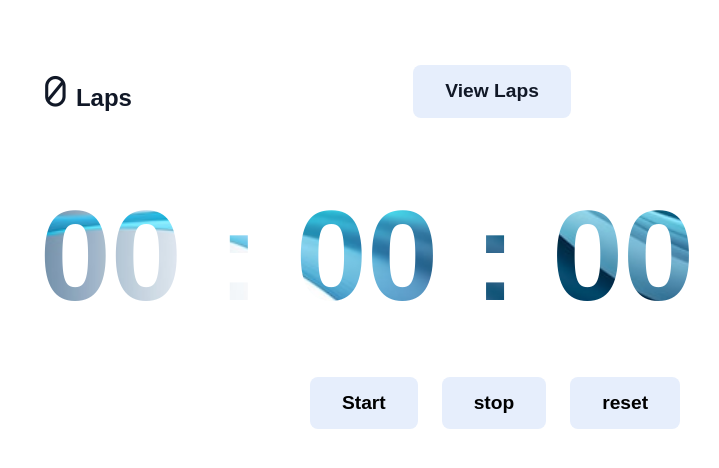
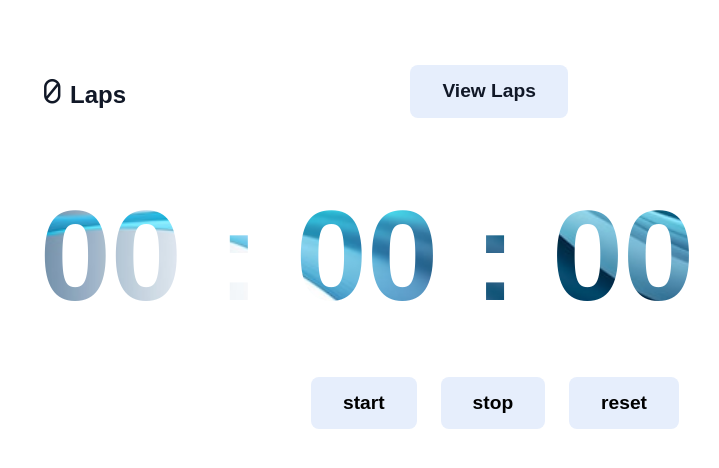
Before and after one commit to donalds6784/digital-stop-watch, a plain HTML site: page index.html in a window 1280 px wide. Both pictures are taken after a click on the button "reset". Shown: the part 174-642 px from the top of the page, 145-864 px from the left. Drawn offline with Linux system fonts and the light colour scheme.

Commit message:
Added a favicon and updated the lapCount value to use the updated Counter value, along with some other light modifications.

```diff
--- a/assets/scripts/app.js
+++ b/assets/scripts/app.js
@@ -106,7 +106,7 @@ const resetTimer = () => {
 	seconds.textContent = '00'
 	milliseconds.textContent = '00'
 	isTimerRunning = false
-	startBtn.textContent = 'Start'
+	lapCounter = 0
 
 	resetLaps()
 }
@@ -127,6 +127,15 @@ const lap = () => {
 }
 
 /*==========================================
+		Function to reset the laps
+==========================================*/
+
+const resetLaps = () => {
+	lapsList.innerHTML = ''
+	lapCount.textContent = `${lapCounter}`
+}
+
+/*==========================================
         Event listeners for the buttons
 ==========================================*/
 startBtn.addEventListener('click', () => {
@@ -144,15 +153,6 @@ lapBtn.addEventListener('click', () => {
 		lap()
 	}
 })
-
-/*==========================================
-		Function to reset the laps
-==========================================*/
-
-const resetLaps = () => {
-	lapsList.innerHTML = ''
-	lapCount.textContent = '0'
-}
 
 /*==========================================
 		Theme toggle
--- a/assets/stylesheets/main.css
+++ b/assets/stylesheets/main.css
@@ -131,7 +131,7 @@ header .theme-toggle > img {
 }
 
 .stop-watch .laps-display .laps .lap-count {
-	font-size: 2.5rem;
+	font-size: 2rem;
 	font-family: 'Major Mono Display', 'Ranjdhani', 'Share Tech Mono',
 		sans-serif;
 	font-weight: 700;
--- a/index.html
+++ b/index.html
@@ -11,6 +11,11 @@
 			rel="stylesheet"
 		/>
 		<link rel="stylesheet" href="./assets/stylesheets/main.css" />
+		<link
+			rel="shortcut icon"
+			href="./assets/images/gold-pocket-watch-clipart-15.jpg"
+			type="image/x-icon"
+		/>
 	</head>
 	<body>
 		<header>
```
Also changed, not shown: assets/images/gold-pocket-watch-clipart-15.jpg (added).
